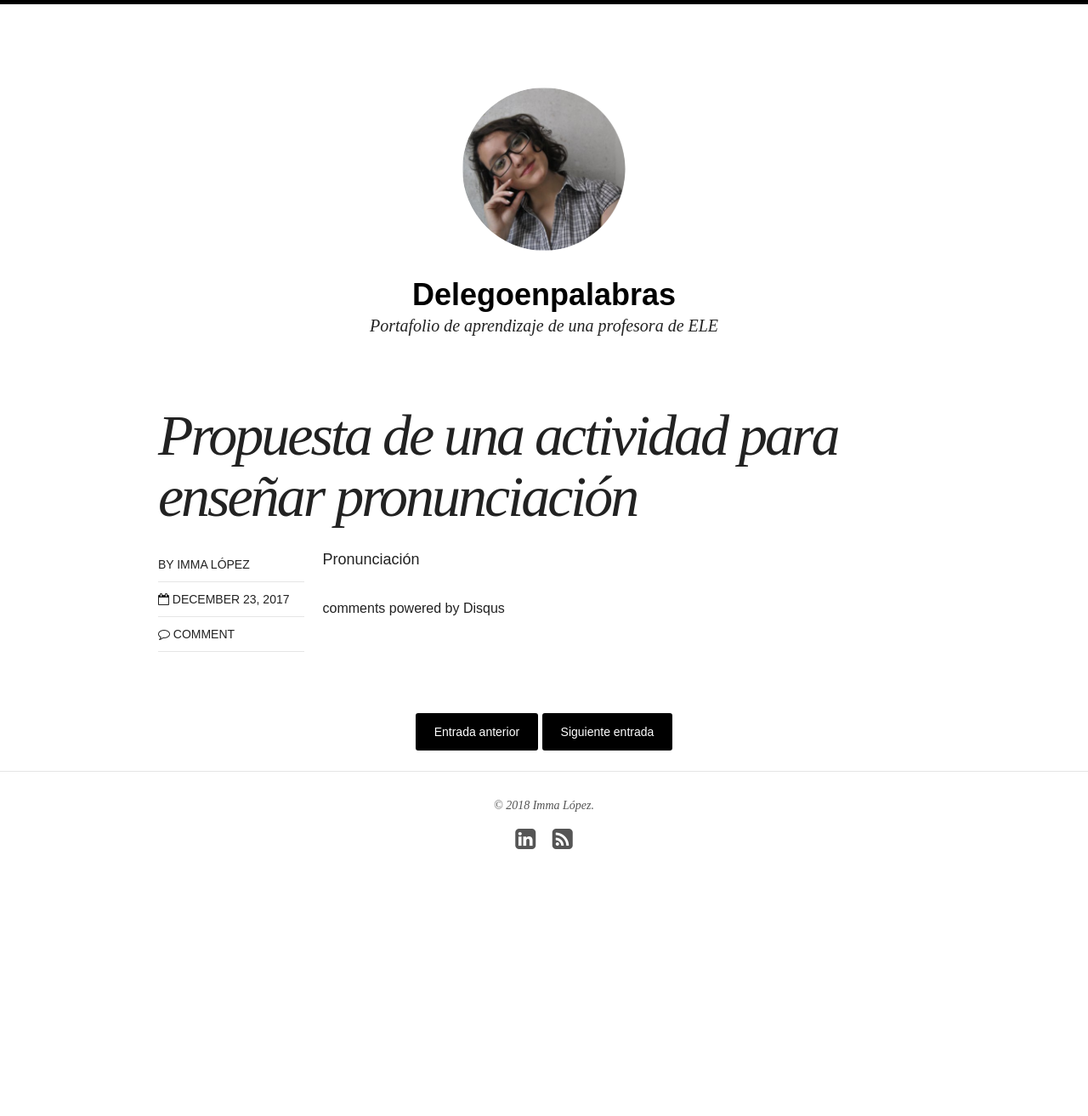
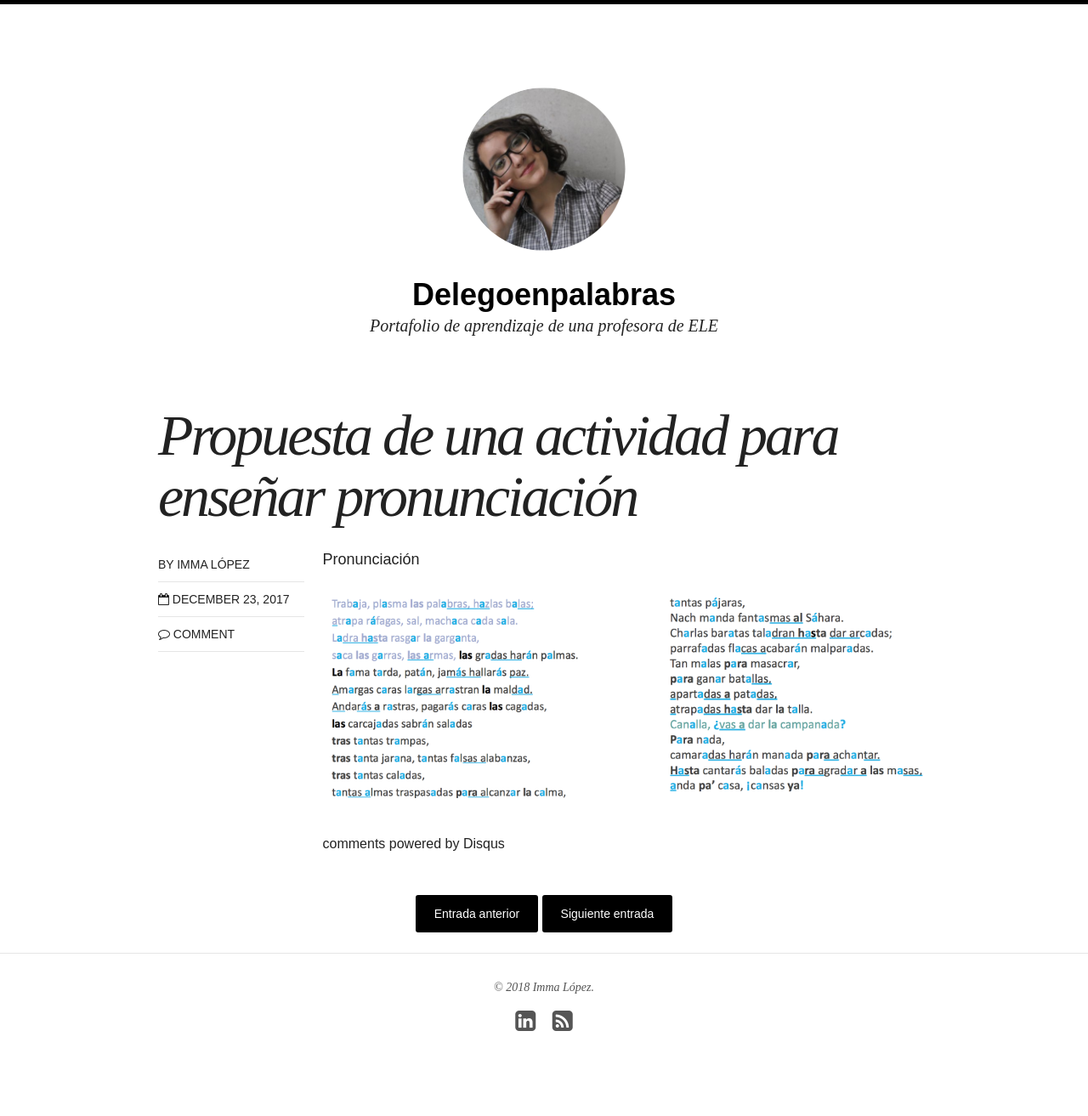
Before and after one commit to immalopez/immalopez.github.io, a Jekyll site: the page built from _posts/blog/2017-12-23-propuesta-actividad-pronunciacion.md, in a window 1280 px wide. Shown: the whole page at 85% size. Built offline with Jekyll 4.4.1, drawn with Linux system fonts in a browser that asks for light colours; nearby versions of some CDN libraries; comment, search, counter and statistics services are not loaded; before the commit the page ends 1099 px from its top, so only the background shows below that.

Commit message:
Update 2017-12-23-propuesta-actividad-pronunciacion.md

```diff
--- a/_posts/blog/2017-12-23-propuesta-actividad-pronunciacion.md
+++ b/_posts/blog/2017-12-23-propuesta-actividad-pronunciacion.md
@@ -11,3 +11,5 @@ image:
 # modified: 2016-06-01T14:19:19-04:00
 ---
 Pronunciación
+
+![Transliteracion](/images/Screen Shot 2018-02-04 at 04.00.13.png)
```
